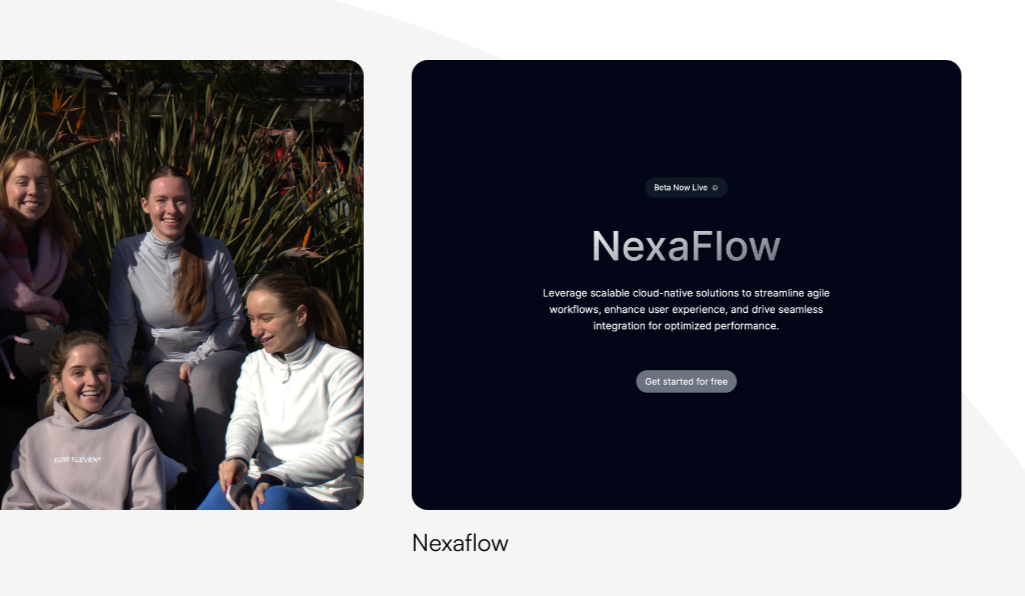
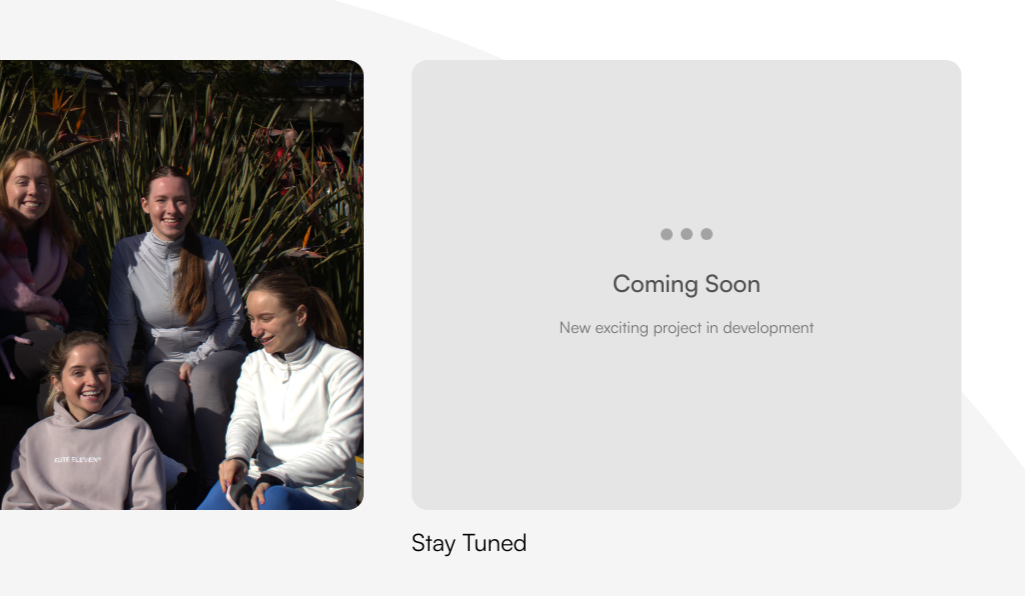
Before and after one commit to Benson-Craven/code-by-benson, a Next.js app: page / in a window 1280 px wide. Shown: the part 5196-5792 px from the top of the page, without its empty margins (0-1025 px from the left). Built offline with nearby package versions, Linux system fonts and the light colour scheme.

Commit message:
Altered project placeholder section

```diff
--- a/app/components/Projects.tsx
+++ b/app/components/Projects.tsx
@@ -63,9 +63,17 @@ const ProjectSection: React.FC = () => {
                     viewport={{ once: true, margin: "-100px" }}
                     className="mb-10 flex flex-row flex-nowrap gap-12 pl-5 md:pl-10"
                 >
-                    {projects.map((project, index) => (
-                        <Card key={project.id} card={project} index={index} />
-                    ))}
+                    {projects.map((project, index) =>
+                        project.comingSoon ? (
+                            <ComingSoonCard key={`coming-soon-${project.id}`} />
+                        ) : (
+                            <Card
+                                key={project.id}
+                                card={project}
+                                index={index}
+                            />
+                        ),
+                    )}
                 </motion.div>
             </div>
         </section>
@@ -135,4 +143,51 @@ type CardType = {
     id: number
 }
 
+const ComingSoonCard = () => {
+    const cardVariants = {
+        hidden: {
+            opacity: 0,
+            y: 50,
+        },
+        visible: {
+            opacity: 1,
+            y: 0,
+            transition: {
+                duration: 1.2,
+                ease: [0.25, 0.1, 0.25, 1],
+            },
+        },
+    }
+
+    return (
+        <motion.div
+            variants={cardVariants}
+            className="group flex min-h-max flex-col overflow-hidden"
+        >
+            <div className="relative mb-2 h-[200px] w-[200px] sm:h-[300px] sm:w-[300px] md:h-[400px] md:w-[400px] lg:h-[450px] lg:w-[550px]">
+                <div className="absolute inset-0 flex flex-col items-center justify-center rounded-2xl bg-neutral-200 p-6 transition-all duration-300 group-hover:scale-95">
+                    {/* Animated dots */}
+                    <div className="flex space-x-2">
+                        <div className="h-3 w-3 animate-bounce rounded-full bg-neutral-400 [animation-delay:-0.3s]"></div>
+                        <div className="h-3 w-3 animate-bounce rounded-full bg-neutral-400 [animation-delay:-0.15s]"></div>
+                        <div className="h-3 w-3 animate-bounce rounded-full bg-neutral-400"></div>
+                    </div>
+                    <h3 className="mt-6 text-2xl font-medium text-neutral-600">
+                        Coming Soon
+                    </h3>
+                    <p className="mt-4 text-center text-neutral-500">
+                        New exciting project in development
+                    </p>
+                </div>
+            </div>
+
+            <div className="mt-2 text-black">
+                <h3 className="mb-2 text-lg mix-blend-difference sm:text-2xl">
+                    Stay Tuned
+                </h3>
+            </div>
+        </motion.div>
+    )
+}
+
 export default ProjectSection
--- a/app/data/projects.js
+++ b/app/data/projects.js
@@ -7,6 +7,7 @@ const projects = [
         title: "Chronic Pain Recovery",
         link: "http://chronicpainrecovery.netlify.app",
         id: 1,
+        comingSoon: false,
     },
     {
         url: "/images/smile-3.avif",
@@ -14,13 +15,23 @@ const projects = [
         title: "EveryRun Club",
         link: "https://everyrunclub.netlify.app",
         id: 2,
+        comingSoon: false,
     },
+    // {
+    //     url: "/images/nexaflow.avif",
+    //     gifUrl: "/images/nexaflow-placeholder.avif",
+    //     title: "Nexaflow",
+    //     link: "https://nexaflow.netlify.app",
+    //     id: 3,
+    //     comingSoon: false,
+    // },
     {
-        url: "/images/nexaflow.avif",
-        gifUrl: "/images/nexaflow-placeholder.avif",
-        title: "Nexaflow",
-        link: "https://nexaflow.netlify.app",
         id: 3,
+        title: "More to come",
+        url: "", // Not needed for coming soon card
+        gifUrl: "", // Not needed for coming soon card
+        link: "#",
+        comingSoon: true, // Add this flag
     },
 ]
 
```
